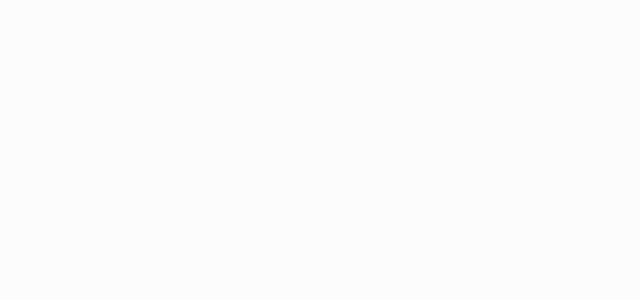
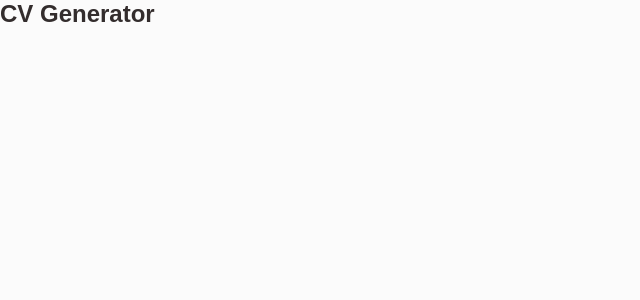
Before and after one commit to catalinbroinas/cv-application, a React (Vite) app: page / in a window 1280 px wide. Shown: the top 300 px of the page, without its empty margins (0-640 px from the left). Built offline with nearby package versions, Linux system fonts and the light colour scheme.

Commit message:
feat: add Header component
- Add basic JSX structure
- Include Intro section with title

```diff
--- a/src/App.jsx
+++ b/src/App.jsx
@@ -1,9 +1,12 @@
-import './styles/App.css'
+import './styles/App.css';
+import Header from './sections/header';
 
 function App() {
-  return (
-   <></>
-  )
+    return (
+    <>
+        <Header />
+    </>
+    );
 }
 
-export default App
+export default App;
--- a/src/sections/Header.jsx
+++ b/src/sections/Header.jsx
@@ -0,0 +1,14 @@
+
+function Header() {
+    return (
+        <header>
+            <section className="intro">
+                <div className="container-fluid">
+                    <h1 className="title">CV Generator</h1>
+                </div>
+            </section>
+        </header>
+    );
+}
+
+export default Header;
```
